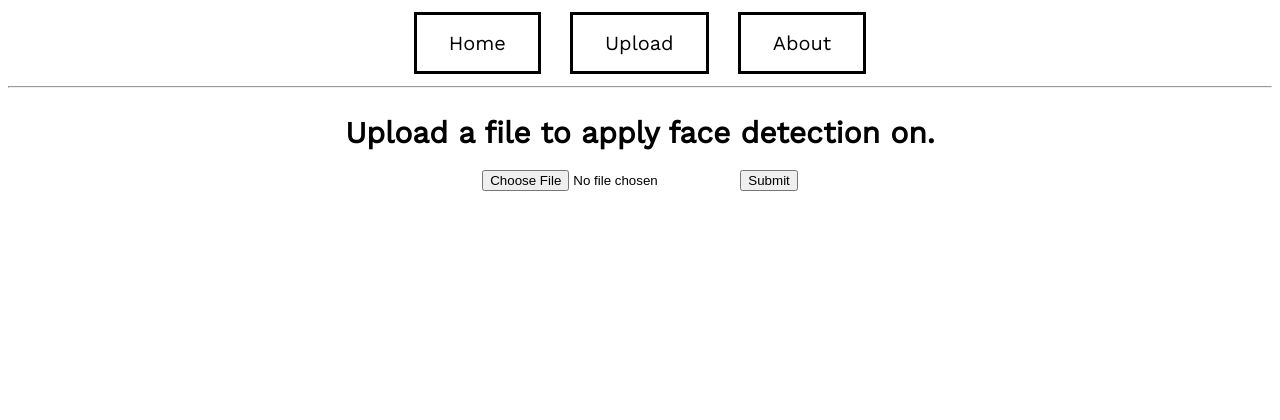
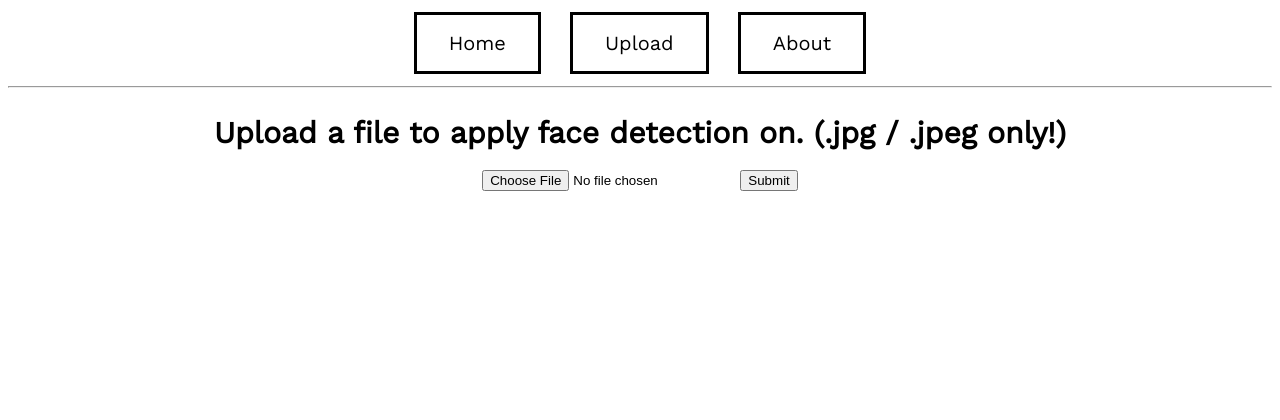
Before and after one commit to earacena/webface, a Flask app: page /upload in a window 1280 px wide. Shown: the top 420 px of the page. Run offline with Flask 2, Linux system fonts and the light colour scheme; some libraries are stand-ins or nearby versions.

Commit message:
Added .jpg only warning.

```diff
--- a/app/templates/upload.html
+++ b/app/templates/upload.html
@@ -2,7 +2,7 @@
 
 {% block content %}
     <center>
-        <h1> Upload a file to apply face detection on.</h1>
+        <h1> Upload a file to apply face detection on. (.jpg / .jpeg only!)</h1>
         <form method="POST" enctype="multipart/form-data">
             {{ form.hidden_tag() }}
             {{ form.photo }}
```
